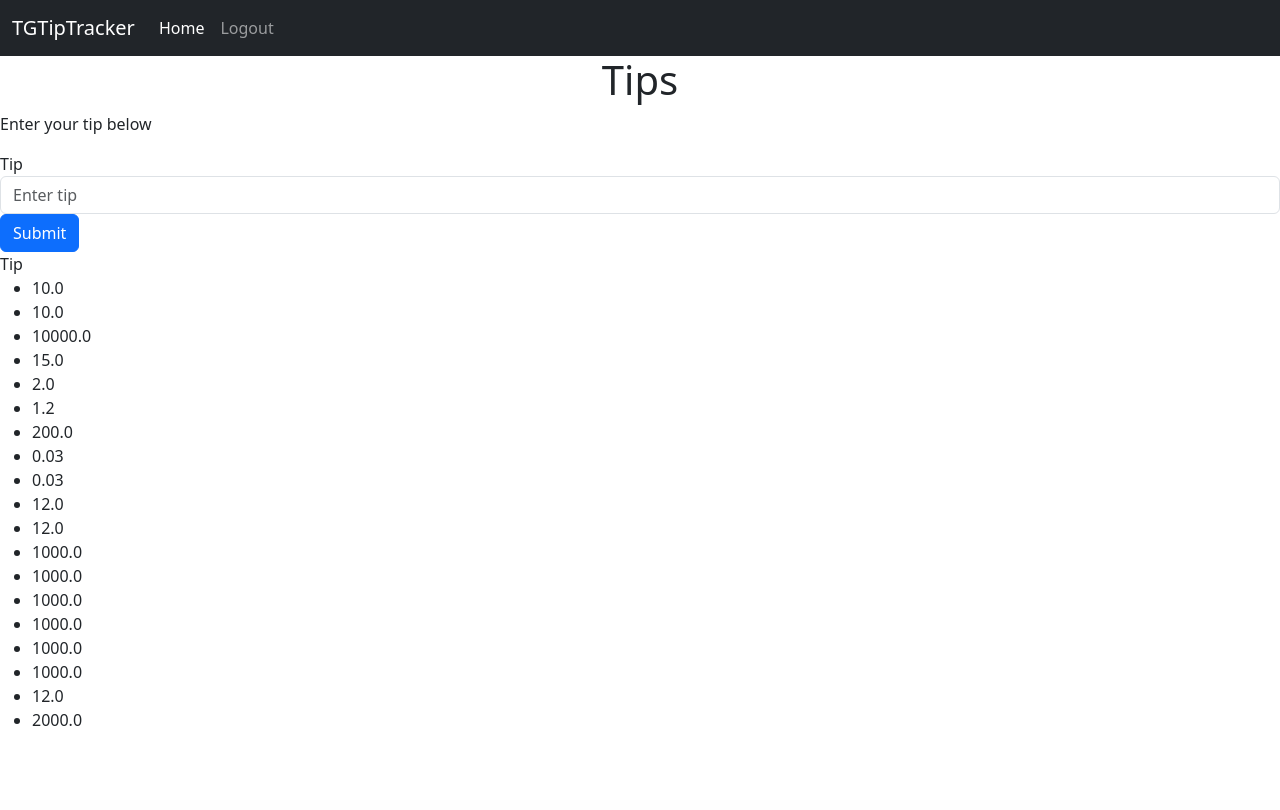
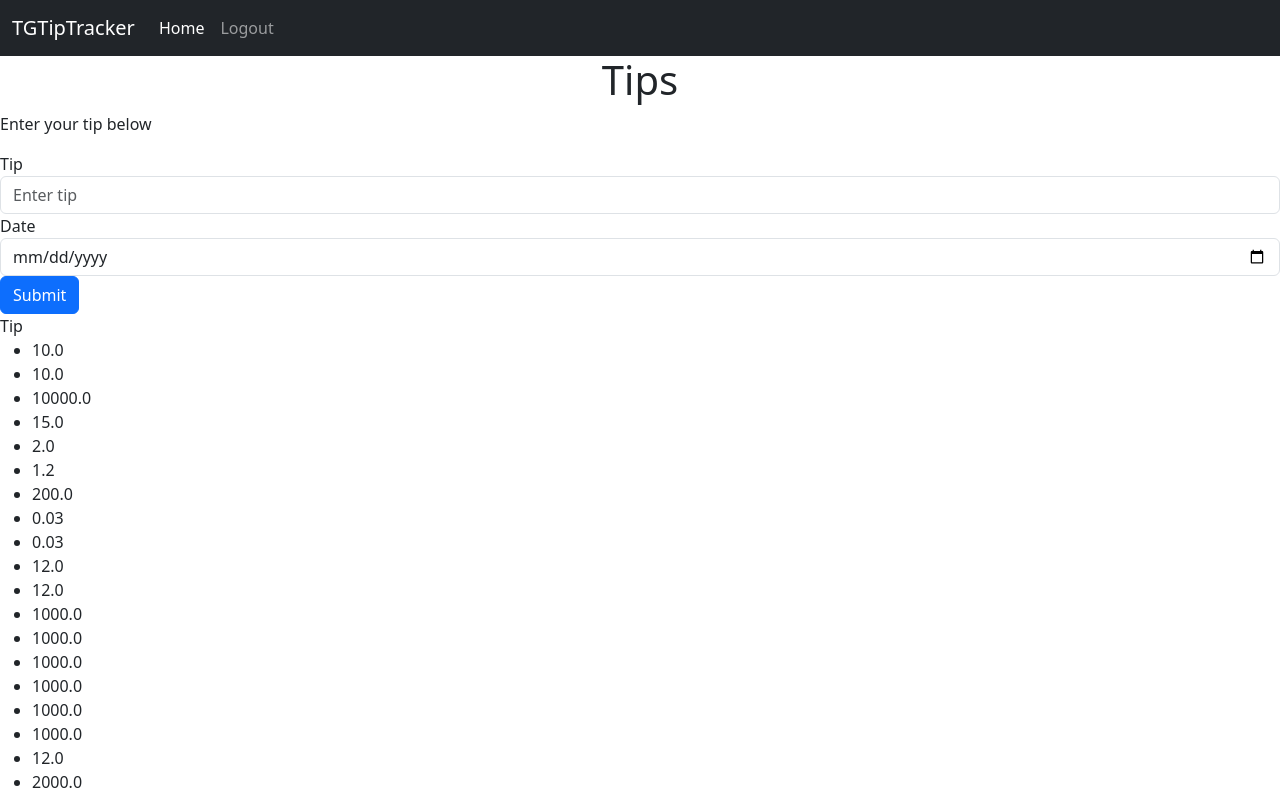
Before and after one commit to zlyons70/TipTrackerWebsite, a Flask app: page / in a window 1280 px wide. Before the commit the page ends 726 px from the top, so only its background shows below. Run offline with Flask 3, Linux system fonts and the light colour scheme; a user stored in the database is signed in.

Commit message:
Added get month and get year functions

```diff
--- a/website/__init__.py
+++ b/website/__init__.py
@@ -47,5 +47,5 @@ def create_database(app)->None:
         with app.app_context():
             db.create_all()
         print("Database Created")
-    print("Database already exists!")
+    print("Database already exists")
     return
--- a/website/auth.py
+++ b/website/auth.py
@@ -45,6 +45,7 @@ def sign_up()->str:
         username = request.form.get('username')
         password = request.form.get('password')
         confirm_password = request.form.get('confirm_password')
+        # below are the checks required to create an account
         if len(email) < 4:
             flash('Email must be greater than 4 characters.', category='error')
         elif len(username) < 2:
--- a/website/models.py
+++ b/website/models.py
@@ -2,6 +2,7 @@
 from . import db
 from flask_login import UserMixin
 from sqlalchemy.sql import func
+from datetime import datetime
 
 class Earning(db.Model):
     '''This class is used to define the earning table in the database'''
@@ -10,7 +11,7 @@ class Earning(db.Model):
     data = db.Column(db.Float, nullable=False)
     # this automatically sets the date to the current date and time
     #TODO Will need to change in the future
-    date = db.Column(db.DateTime(timezone=True), default=func.now())
+    date = db.Column(db.DateTime(timezone=True))
     # This is a foreign key that is linked to the user table
     # this is used to link the note to the user
     user_id = db.Column(db.Integer, db.ForeignKey('user.id'))
--- a/website/templates/home.html
+++ b/website/templates/home.html
@@ -7,7 +7,11 @@
     <form method="POST">
         <div class="form-group">
             <label for="tip">Tip</label>
-            <input type="text" class="form-control" id="tip" name="tip" placeholder="Enter tip">
+            <input type="number" class="form-control" id="tip" name="tip" step=".01" min="0" max="9999" placeholder="Enter tip" required>
+        </div>
+        <div class="form-group>
+            <label for="Date">Date</label>
+            <input type="date" class="form-control" id="date" name="date" placeholder="Enter date in MM/DD/YY" required>
         </div>
         <button type="submit" class="btn btn-primary">Submit</button>
         <div class="form-group">
--- a/website/views.py
+++ b/website/views.py
@@ -3,29 +3,57 @@ from flask import Blueprint, render_template, request, flash
 from flask_login import login_required, current_user
 from .models import Earning
 from . import db
+from datetime import datetime
+from sqlalchemy.sql import func
+
 views = Blueprint('views', __name__)
-
 
 @views.route('/', methods=['GET', 'POST'])
 @login_required
 def home()->str:
-    '''This function is the home page of our url'''
+    '''This function handles the logic of the home page'''
     if request.method == 'POST':
-        tip = request.form.get('tip')
-        if int(tip) < 0:
+        tip = float(request.form.get('tip'))
+        get_date = request.form.get('date')
+        if tip < 0:
             flash('Invalid Amount', category='error')
         else:
-            new_earning = Earning(data=tip, user_id=current_user.id)
+            new_earning = Earning(data=tip, date=datetime(year=int(get_date[0:4]), month=int(get_date[5:7]), day=int(get_date[8:10])), user_id=current_user.id)
             db.session.add(new_earning)
             db.session.commit()
-            flash('Tip Added', category='success')
-    tips = get_tips()
+            flash('Tip Logged Succesfully', category='success')
+
+    tips = get_tips_total()
+    print("here")
+    month = get_tips_month()
+    print(month)
+
     return render_template('home.html', user=current_user, tips=tips)
 
-def get_tips()->list:
+def get_tips_total()->list:
     '''Used to get all tips from a user'''
     earnings = Earning.query.filter_by(user_id=current_user.id).all()
+    total = [earnings.data for earnings in earnings]
+    return total
+
+#TODO: Implement ability for user to input the month they want to view
+def get_tips_month()->list:
+    '''Used to get tips in current Month'''
     total = []
-    for earnings in earnings:
-        total.append(earnings.data)
+    current_month = datetime.now().month
+    earnings = (Earning.query
+                .filter_by(user_id=current_user.id)
+                .filter(func.extract('month', Earning.date) == current_month)
+                .all())
+    total = [earnings.data for earnings in earnings]
     return total
+
+# TODO: Implement ability for user to input the year they want to view
+def get_tips_year()->list:
+    '''Used to get tips in current Year'''
+    current_year = datetime.now().year
+    earnings = (Earning.query.filter_by(user_id=current_user.id)
+                .filter(func.extract('year', Earning.date) == current_year)
+                .all())
+    total = [earnings.data for earnings in earnings]
+    return total
```
Also changed, not shown: instance/database.db, 1 other file.
